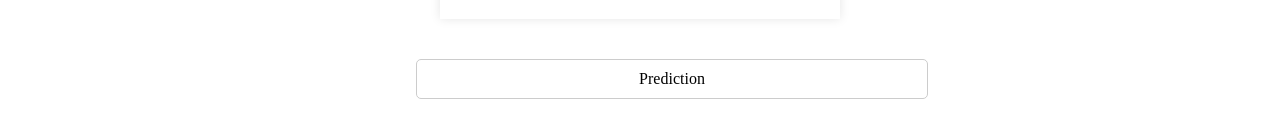
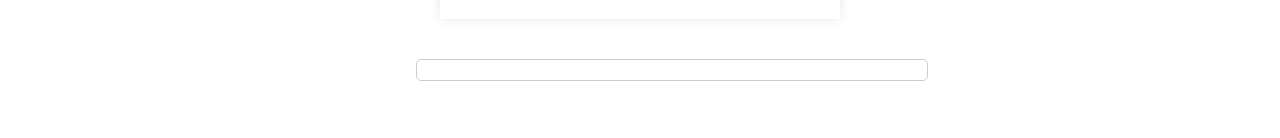
Before and after one commit to srinikethanreddy01/front_end, a React (Create React App) app: page /home in a window 1280 px wide. Shown: the part 324-462 px from the top of the page. Built offline with nearby package versions, Linux system fonts and the light colour scheme.

Commit message:
Update Home.js

```diff
--- a/src/Home.js
+++ b/src/Home.js
@@ -174,8 +174,8 @@ function Home() {
                     {target} */}
             </div>)}
             <div className='output' style={{ marginTop: '20px', padding: '10px', border: '1px solid #ccc', borderRadius: '5px',width:'40%',marginLeft:'5%',height:'auto'}}>
-                <p>Prediction</p>
-                {prediction}
+                <p>{prediction}</p>
+
                 {/* <h2>target</h2>
                     {target} */}
             </div>
```
